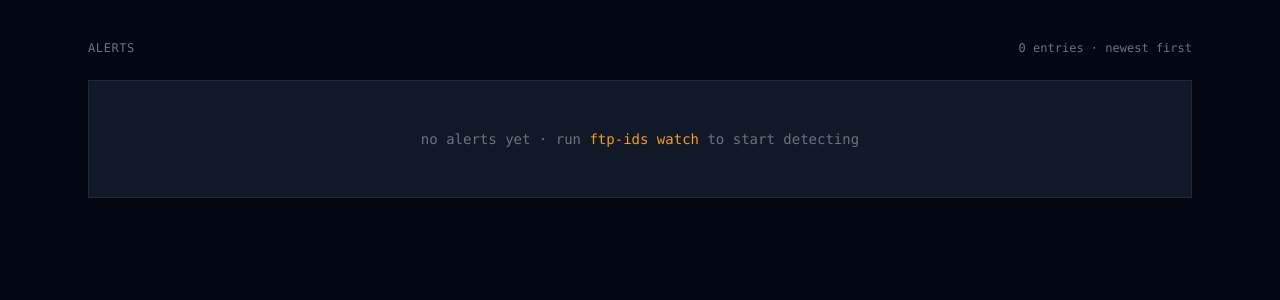
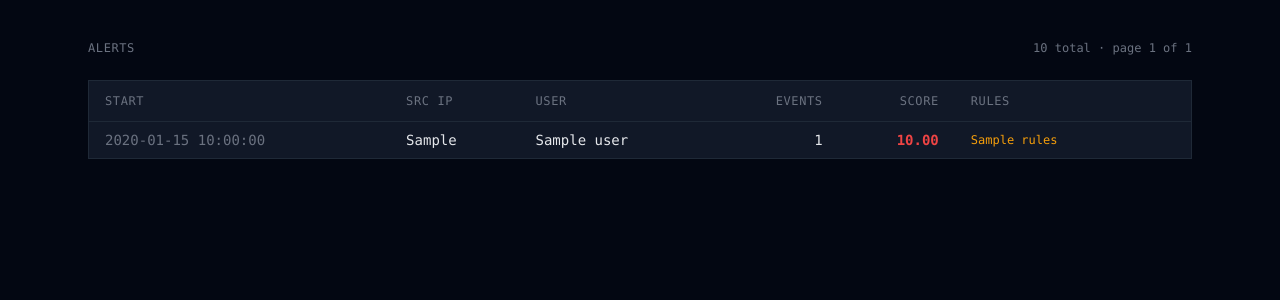
Before and after one commit to AmraniCh/ftp-ids-ml, a Flask app: template src/ftp_ids/dashboard/templates/alerts.html in a window 1280 px wide. Shown: the part 69-369 px from the top of the page. Run offline with Flask 3, Linux system fonts and the light colour scheme; the template is opened without the code that fills it: most values are stand-ins (such as "Sample title", 1, 10 or a date in 2020); some libraries are stand-ins or nearby versions.

Commit message:
feat (alerts): paginate alerts listing and update template

```diff
--- a/src/ftp_ids/dashboard/app.py
+++ b/src/ftp_ids/dashboard/app.py
@@ -1,4 +1,4 @@
-from flask import Flask, render_template
+from flask import Flask, render_template, request
 from ftp_ids.dashboard.stats import compute_stats, alerts_per_hour
 from ftp_ids.dashboard.alerts_service import list_alerts, get_alert
 
@@ -14,7 +14,9 @@ def index():
 
 @app.route("/alerts")
 def alerts():
-    return render_template("alerts.html", alerts=list_alerts())
+    page = int(request.args.get("page", 1))
+    data = list_alerts(page=page)
+    return render_template("alerts.html", **data)
 
 
 def serve(host: str = "127.0.0.1", port: int = 8080):
--- a/src/ftp_ids/dashboard/templates/alerts.html
+++ b/src/ftp_ids/dashboard/templates/alerts.html
@@ -4,10 +4,12 @@
 {% block content %}
 <div class="flex items-baseline justify-between mb-6">
     <h2 class="text-xs uppercase tracking-wider text-gray-500">alerts</h2>
-    <span class="text-xs text-gray-500">{{ alerts|length }} entries · newest first</span>
+    <span class="text-xs text-gray-500">
+        {{ total }} total · page {{ page }} of {{ pages }}
+    </span>
 </div>
 
-{% if alerts %}
+{% if items %}
 <div class="border border-gray-800 bg-gray-900 overflow-x-auto">
     <table class="min-w-full text-sm">
         <thead class="text-xs text-gray-500 uppercase tracking-wider">
@@ -22,7 +24,7 @@
             </tr>
         </thead>
         <tbody class="divide-y divide-gray-800">
-        {% for a in alerts %}
+        {% for a in items %}
             <tr class="hover:bg-gray-950 {% if a.labeled %}opacity-50{% endif %}">
                 <td class="px-4 py-2 text-gray-500 tabular-nums whitespace-nowrap">{{ a.start_time }}</td>
                 <td class="px-4 py-2">{{ a.src_ip }}</td>
@@ -36,13 +38,38 @@
                 </td>
                 <td class="px-4 py-2 text-amber-500 text-xs">{{ a.rules or '' }}</td>
                 <td class="px-4 py-2 text-right">
-
+                    {# action button goes here later (mark normal / view detail) #}
                 </td>
             </tr>
         {% endfor %}
         </tbody>
     </table>
 </div>
+
+{% if pages > 1 %}
+<div class="mt-4 flex gap-2 text-sm justify-center items-center">
+    {% if page > 1 %}
+        <a href="?page={{ page - 1 }}"
+           class="px-3 py-1 border border-gray-800 hover:border-amber-500 hover:text-amber-500 text-gray-400">
+            prev
+        </a>
+    {% else %}
+        <span class="px-3 py-1 border border-gray-900 text-gray-700">prev</span>
+    {% endif %}
+
+    <span class="px-3 text-gray-500 tabular-nums">{{ page }} of {{ pages }}</span>
+
+    {% if page < pages %}
+        <a href="?page={{ page + 1 }}"
+           class="px-3 py-1 border border-gray-800 hover:border-amber-500 hover:text-amber-500 text-gray-400">
+            next
+        </a>
+    {% else %}
+        <span class="px-3 py-1 border border-gray-900 text-gray-700">next</span>
+    {% endif %}
+</div>
+{% endif %}
+
 {% else %}
 <div class="border border-gray-800 bg-gray-900 p-12 text-center text-gray-500 text-sm">
     no alerts yet · run <span class="text-amber-500">ftp-ids watch</span> to start detecting
```
Also changed, not shown: src/ftp_ids/dashboard/alerts_service.py (+13 -2 lines).
